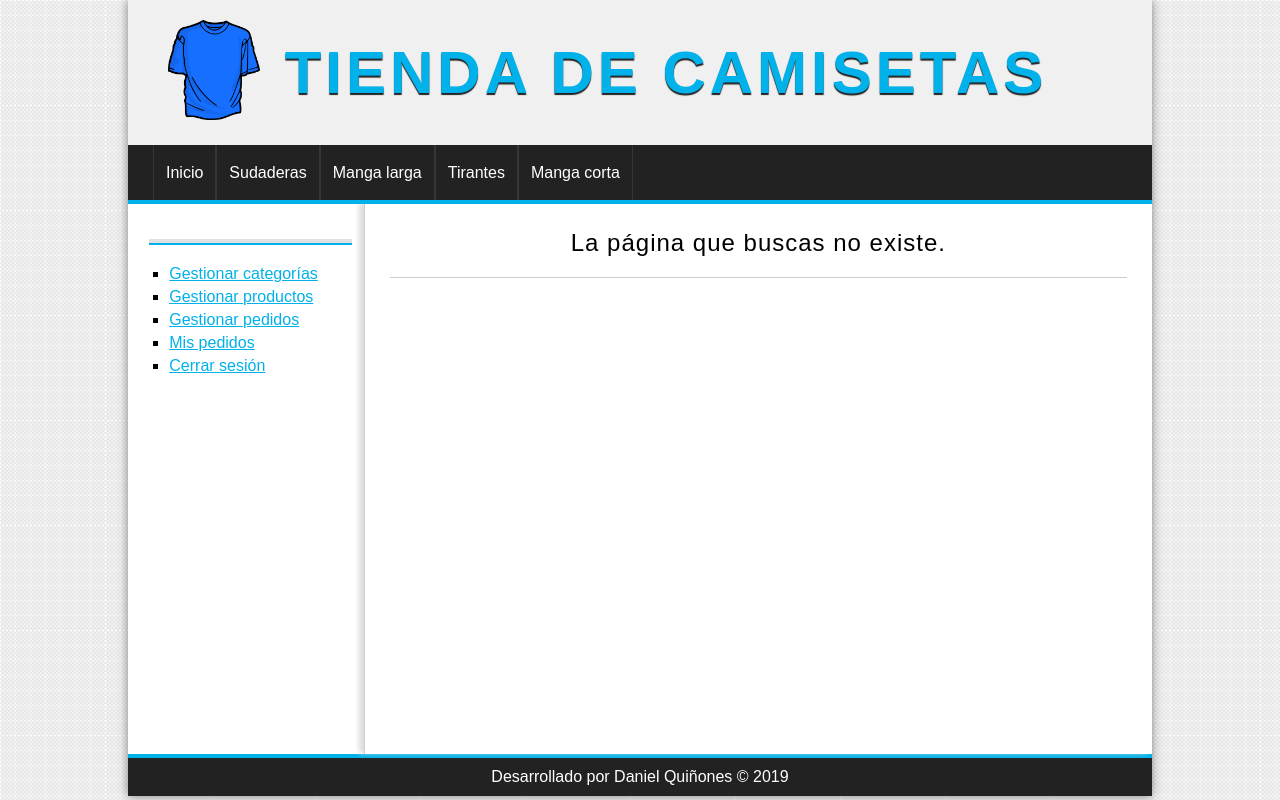
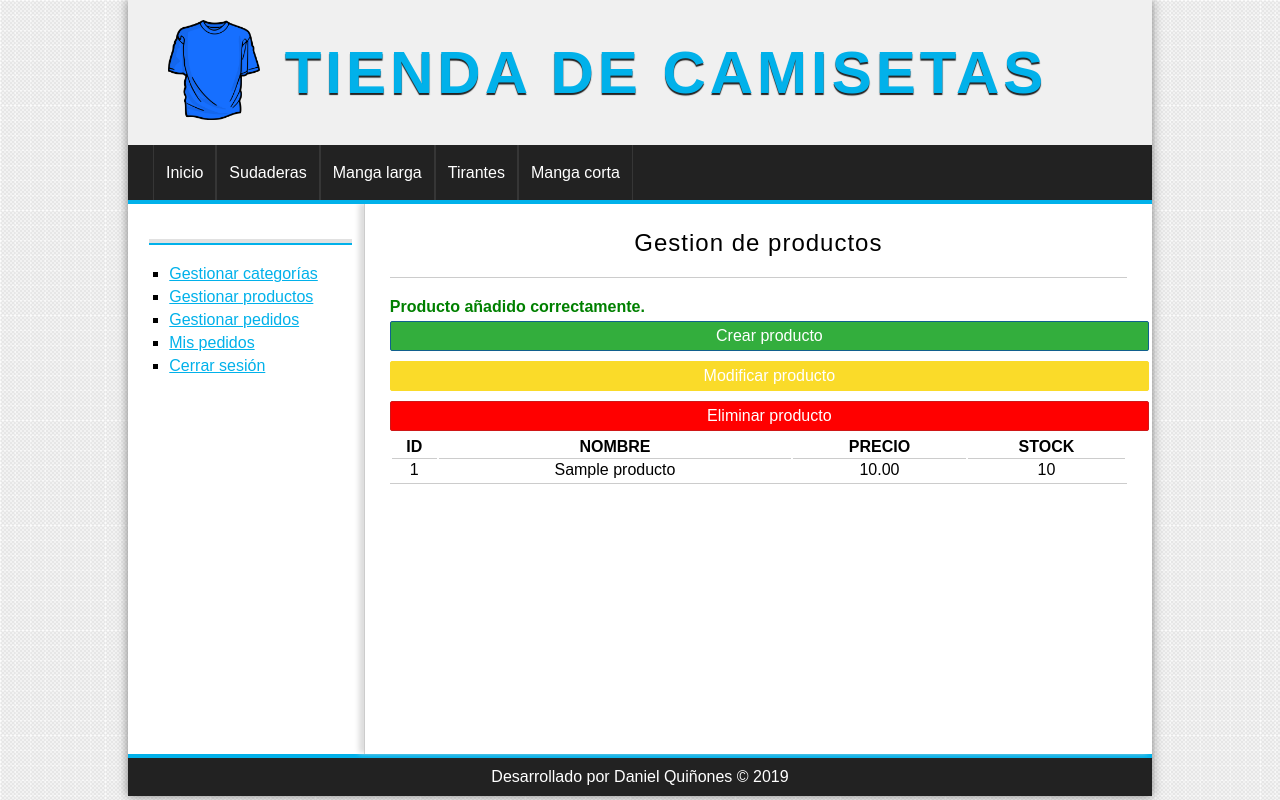
Before and after one commit to dquinoneslopez/shop_php_mvc, a PHP site: page /proyectos/producto/gestion in a window 1280 px wide. Run offline with PHP 8.4, Linux system fonts and the light colour scheme; the visitor is signed in with stand-in values (Sample User, id 1); data comes from the database, SQL or seed files in the repository; tables that the repository leaves empty hold one stand-in row (values such as "Sample post").

Commit message:
Gestión de productos (crear producto)

```diff
--- a/controllers/ProductoController.php
+++ b/controllers/ProductoController.php
@@ -1,12 +1,82 @@
 <?php
+
+require_once "models/producto.php";
 
 class ProductoController {
 
-public function index(){
+    public function index(){
 
-    // Renderizar una vista
-    require_once "views/producto/destacados.php";
+        // Renderizar una vista
+        require_once "views/producto/destacados.php";
+
+    }
+
+    public function gestion(){
+
+        Utils::isAdmin();
+
+        $producto = new Producto();
+        $productos = $producto->getAll();
+
+        require_once "views/producto/gestion.php";
+
+    }
+
+    public function crear(){
+
+        Utils::isAdmin();
+
+        require_once "views/producto/crear.php";
+
+    }
+
+    public function save(){
+
+        Utils::isAdmin();
+
+        if(isset($_POST)){
+
+            $nombre = isset($_POST['nombre']) ? $_POST['nombre'] : false;
+            $descripcion = isset($_POST['descripcion']) ? $_POST['descripcion'] : false;
+            $precio = isset($_POST['precio']) ? $_POST['precio'] : false;
+            $stock = isset($_POST['stock']) ? $_POST['stock'] : false;
+            $categoria = isset($_POST['categoria']) ? $_POST['categoria'] : false;
+            // $imagen = isset($_POST['imagen']) ? $_POST['imagen'] : false;
+
+            if ($nombre && $descripcion && $precio && $stock && $categoria) {
+
+                $producto = new Producto();
+                $producto->setNombre($nombre);
+                $producto->setDescripcion($descripcion);
+                $producto->setPrecio($precio);
+                $producto->setStock($stock);
+                $producto->setCategoria_id($categoria);
+
+                $save = $producto->save();
+
+                if ($save) {
+
+                    $_SESSION['producto'] = 'completed';
+
+                } else {
+
+                    $_SESSION['producto'] = 'failed';
+
+                }
+            } else {
+
+                $_SESSION['producto'] = 'failed';
+
+            }
+
+        } else {
+
+            $_SESSION['producto'] = 'failed';
+
+        }
+
+        header("Location: ".BASE_URL."producto/gestion");
+
+    }
 
 }
-
-}
--- /dev/null
+++ b/models/producto.php
@@ -0,0 +1,227 @@
+<?php
+
+class Producto {
+
+    private $id;
+    private $categoria_id;
+    private $nombre;
+    private $descripcion;
+    private $precio;
+    private $stock;
+    private $oferta;
+    private $fecha;
+    private $imagen;
+    private $db;
+
+    public function __construct(){
+
+        $this->db = Database::connect();
+
+    }
+
+
+    /**
+     * Get the value of id
+     */
+    public function getId()
+    {
+        return $this->id;
+    }
+
+    /**
+     * Set the value of id
+     *
+     * @return  self
+     */
+    public function setId($id)
+    {
+        $this->id = $id;
+
+        return $this;
+    }
+
+    /**
+     * Get the value of categoria_id
+     */
+    public function getCategoria_id()
+    {
+        return $this->categoria_id;
+    }
+
+    /**
+     * Set the value of categoria_id
+     *
+     * @return  self
+     */
+    public function setCategoria_id($categoria_id)
+    {
+        $this->categoria_id = $categoria_id;
+
+        return $this;
+    }
+
+    /**
+     * Get the value of nombre
+     */
+    public function getNombre()
+    {
+        return $this->nombre;
+    }
+
+    /**
+     * Set the value of nombre
+     *
+     * @return  self
+     */
+    public function setNombre($nombre)
+    {
+        $this->nombre = $this->db->real_escape_string($nombre);
+
+        return $this;
+    }
+
+    /**
+     * Get the value of descripcion
+     */
+    public function getDescripcion()
+    {
+        return $this->descripcion;
+    }
+
+    /**
+     * Set the value of descripcion
+     *
+     * @return  self
+     */
+    public function setDescripcion($descripcion)
+    {
+        $this->descripcion = $this->db->real_escape_string($descripcion);
+
+        return $this;
+    }
+
+    /**
+     * Get the value of precio
+     */
+    public function getPrecio()
+    {
+        return $this->precio;
+    }
+
+    /**
+     * Set the value of precio
+     *
+     * @return  self
+     */
+    public function setPrecio($precio)
+    {
+        $this->precio = $this->db->real_escape_string($precio);
+
+        return $this;
+    }
+
+    /**
+     * Get the value of stock
+     */
+    public function getStock()
+    {
+        return $this->stock;
+    }
+
+    /**
+     * Set the value of stock
+     *
+     * @return  self
+     */
+    public function setStock($stock)
+    {
+        $this->stock = $stock;
+
+        return $this;
+    }
+
+    /**
+     * Get the value of oferta
+     */
+    public function getOferta()
+    {
+        return $this->oferta;
+    }
+
+    /**
+     * Set the value of oferta
+     *
+     * @return  self
+     */
+    public function setOferta($oferta)
+    {
+        $this->oferta = $oferta;
+
+        return $this;
+    }
+
+    /**
+     * Get the value of fecha
+     */
+    public function getFecha()
+    {
+        return $this->fecha;
+    }
+
+    /**
+     * Set the value of fecha
+     *
+     * @return  self
+     */
+    public function setFecha($fecha)
+    {
+        $this->fecha = $fecha;
+
+        return $this;
+    }
+
+    /**
+     * Get the value of imagen
+     */
+    public function getImagen()
+    {
+        return $this->imagen;
+    }
+
+    /**
+     * Set the value of imagen
+     *
+     * @return  self
+     */
+    public function setImagen($imagen)
+    {
+        $this->imagen = $this->db->real_escape_string($imagen);
+
+        return $this;
+    }
+
+    public function getAll(){
+
+        $productos = $this->db->query("SELECT * FROM productos ORDER BY id DESC");
+
+        return $productos;
+
+    }
+
+    public function save(){
+
+        $query = "INSERT INTO productos VALUES (NULL,'{$this->getCategoria_id()}','{$this->getNombre()}','{$this->getDescripcion()}',{$this->getPrecio()},{$this->getStock()},null, CURDATE(), null);";
+        $save = $this->db->query($query);
+
+        $result = false;
+
+        if ($save) {
+
+            $result = true;
+
+        }
+
+        return $result;
+
+    }
+}
--- a/views/layouts/sidebar.php
+++ b/views/layouts/sidebar.php
@@ -35,7 +35,7 @@
                     <a href="<?= BASE_URL ?>categoria/index">Gestionar categorías</a>
                 </li>
                 <li>
-                    <a href="<?= BASE_URL ?>">Gestionar productos</a>
+                    <a href="<?= BASE_URL ?>producto/gestion">Gestionar productos</a>
                 </li>
                 <li>
                     <a href="<?= BASE_URL ?>">Gestionar pedidos</a>
--- /dev/null
+++ b/views/producto/gestion.php
@@ -0,0 +1,36 @@
+<h1>Gestion de productos</h1>
+
+<?php if(isset($_SESSION['producto']) && $_SESSION['producto']='completed'): ?>
+
+    <strong class="alert_green">Producto añadido correctamente.</strong>
+
+<?php elseif(isset($_SESSION['producto']) && $_SESSION['producto']='failed'): ?>
+
+    <strong class="alert_red">Error al añadir el producto.</strong>
+
+<?php endif; ?>
+
+<?= Utils::deleteSession('producto'); ?>
+
+<div>
+    <a href="<?= BASE_URL ?>producto/crear" class="button button-small button-category button-gestion">Crear producto</a>
+    <a href="<?= BASE_URL ?>producto/modificar" class="button button-small button-yellow button-category button-gestion">Modificar producto</a>
+    <a href="<?= BASE_URL ?>producto/eliminar" class="button button-small button-red button-category button-gestion">Eliminar producto</a>
+</div>
+
+<table>
+    <tr>
+        <th>ID</th>
+        <th>NOMBRE</th>
+        <th>PRECIO</th>
+        <th>STOCK</th>
+    </tr>
+    <?php while($producto = $productos->fetch_object()): ?>
+        <tr>
+            <td><?= $producto->id ?></td>
+            <td><?= $producto->nombre ?></td>
+            <td><?= $producto->precio ?></td>
+            <td><?= $producto->stock ?></td>
+        </tr>
+    <?php endwhile; ?>
+</table>
```
Also changed, not shown: views/producto/crear.php (added, +32 -0 lines).
